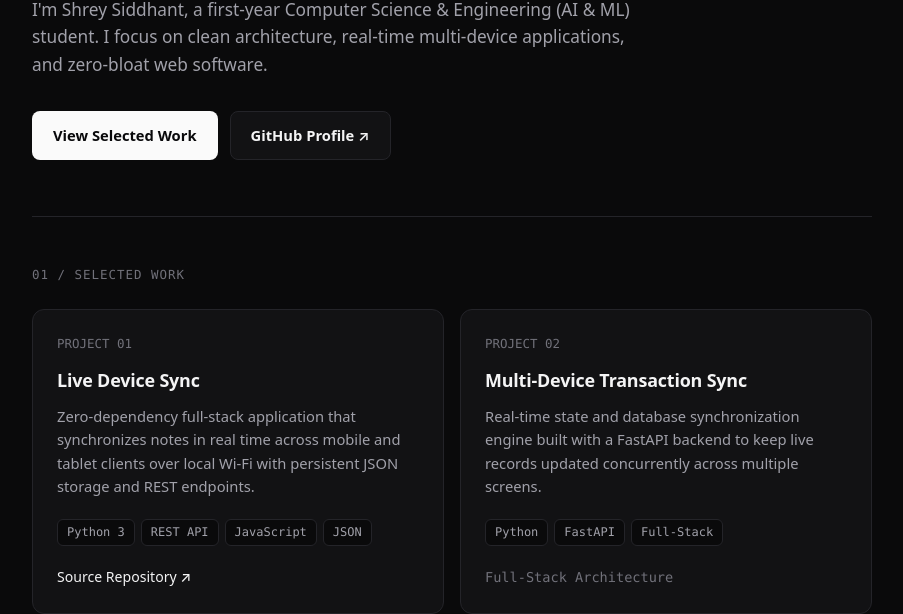
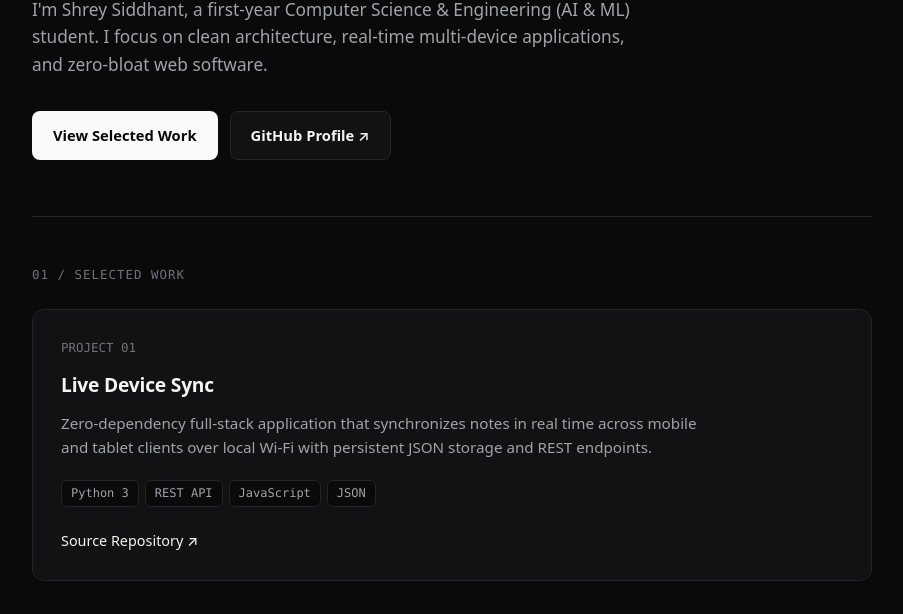
Before and after one commit to siddhantshrey112-web/siddhantshrey112-web.github.io, a plain HTML site: page index.html in a window 1280 px wide. Shown: the part 346-960 px from the top of the page, without its empty margins (188-1091 px from the left). Drawn offline with Linux system fonts and the light colour scheme.

Commit message:
Feature only live repository in selected work

```diff
--- a/index.html
+++ b/index.html
@@ -161,14 +161,14 @@
     /* Project Cards */
     .grid {
       display: grid;
-      grid-template-columns: repeat(auto-fit, minmax(320px, 1fr));
+      grid-template-columns: 1fr;
       gap: 16px;
     }
     .card {
       background: var(--surface);
       border: 1px solid var(--border);
       border-radius: 12px;
-      padding: 24px;
+      padding: 28px;
       display: flex;
       flex-direction: column;
       justify-content: space-between;
@@ -185,7 +185,7 @@
       display: block;
     }
     .card h3 {
-      font-size: 1.12rem;
+      font-size: 1.2rem;
       font-weight: 600;
       letter-spacing: -0.01em;
       margin-bottom: 10px;
@@ -193,14 +193,15 @@
     }
     .card p {
       color: var(--muted);
-      font-size: 0.92rem;
+      font-size: 0.95rem;
+      max-width: 640px;
       margin-bottom: 20px;
     }
     .tags {
       display: flex;
       flex-wrap: wrap;
       gap: 6px;
-      margin-bottom: 20px;
+      margin-bottom: 22px;
     }
     .tag {
       font-size: 0.75rem;
@@ -213,7 +214,7 @@
     .card-link {
       color: var(--text);
       text-decoration: none;
-      font-size: 0.88rem;
+      font-size: 0.9rem;
       font-weight: 500;
       display: inline-flex;
       align-items: center;
@@ -221,10 +222,6 @@
     }
     .card-link:hover {
       text-decoration: underline;
-    }
-    .card-meta {
-      color: var(--subtle);
-      font-size: 0.85rem;
     }
 
     /* Stack */
@@ -313,22 +310,6 @@
           </div>
           <a class="card-link" href="https://github.com/siddhantshrey112-web/live-device-sync" target="_blank" rel="noopener">Source Repository ↗</a>
         </article>
-
-        <article class="card">
-          <div>
-            <span class="card-index mono">PROJECT 02</span>
-            <h3>Multi-Device Transaction Sync</h3>
-            <p>
-              Real-time state and database synchronization engine built with a FastAPI backend to keep live records updated concurrently across multiple screens.
-            </p>
-            <div class="tags mono">
-              <span class="tag">Python</span>
-              <span class="tag">FastAPI</span>
-              <span class="tag">Full-Stack</span>
-            </div>
-          </div>
-          <span class="card-meta mono">Full-Stack Architecture</span>
-        </article>
       </div>
     </section>
 
@@ -336,7 +317,6 @@
       <span class="section-label mono">02 / Technical Stack</span>
       <div class="skills mono">
         <span class="skill">Python 3</span>
-        <span class="skill">FastAPI</span>
         <span class="skill">C Programming</span>
         <span class="skill">HTML5 &amp; CSS3</span>
         <span class="skill">JavaScript (ES6+)</span>
```
